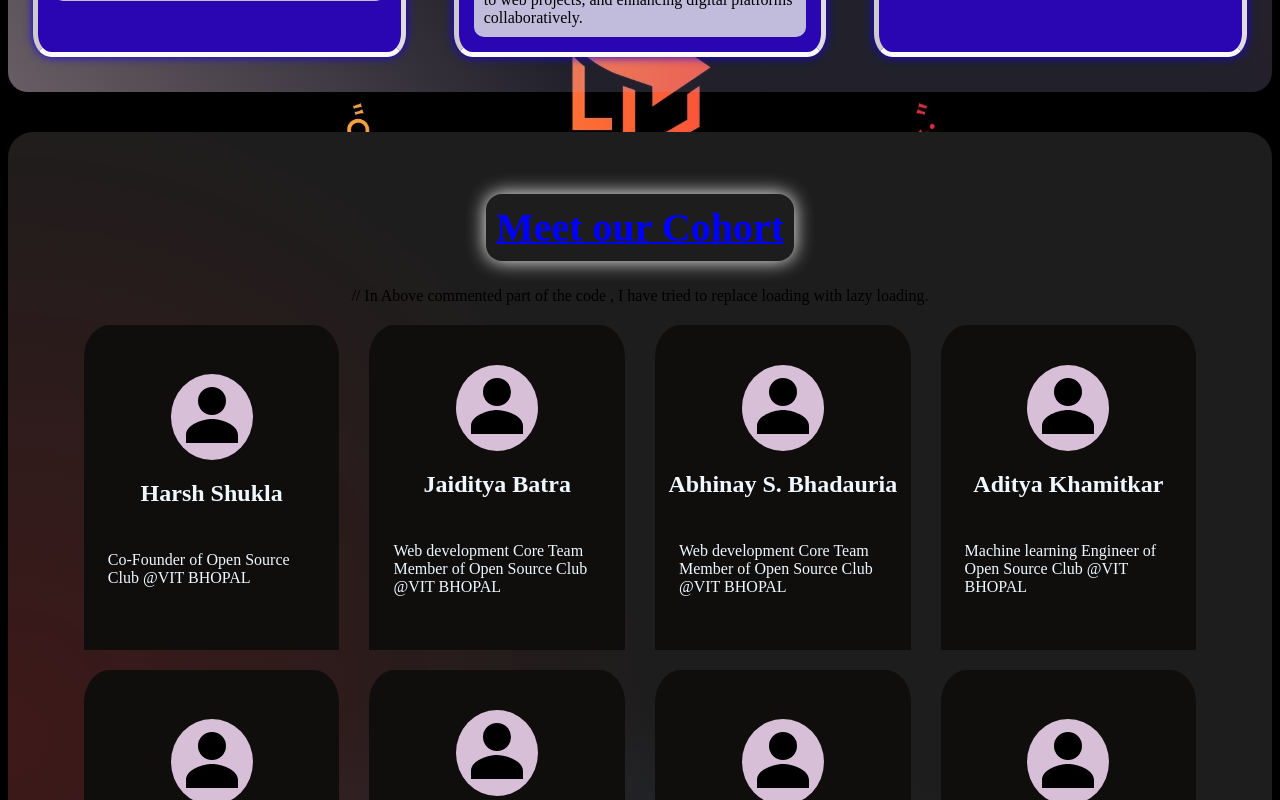
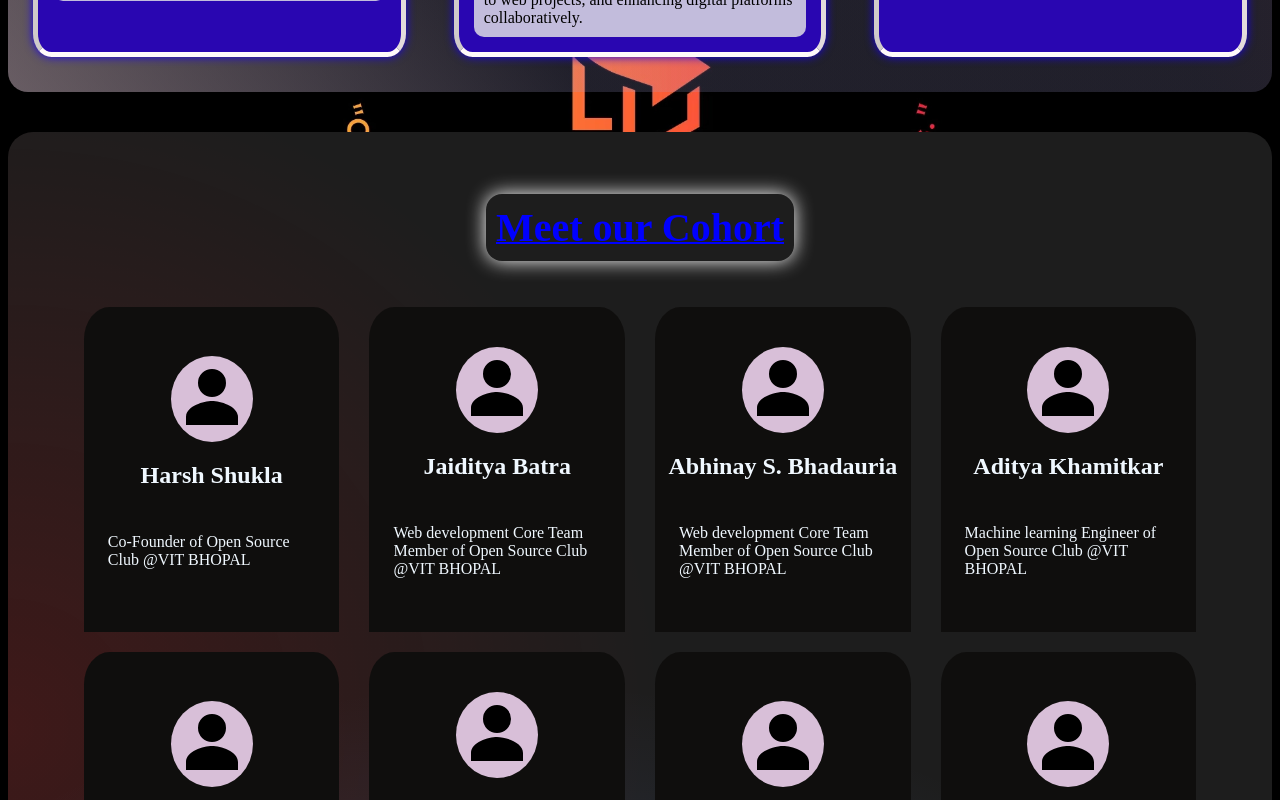
Before and after one commit to Sumit-Ks1/open-source-VIT, a React (Vite) app in the folder open-source/: page / in a window 1280 px wide. Shown: the part 2380-3180 px from the top of the page. Built offline with nearby package versions, Linux system fonts and the light colour scheme.

Commit message:
Removed bug

```diff
--- a/open-source/src/components/teamMembers/TeamMembers.jsx
+++ b/open-source/src/components/teamMembers/TeamMembers.jsx
@@ -4,7 +4,7 @@ import team from './teammembers.module.css';
 import Member from './Member.jsx';
 // const Member = React.lazy(() => import('./Member.jsx'));
 import { IoPersonSharp } from "react-icons/io5";
-
+// commented part of the code , I have tried to replace loading with lazy loading.
 export default function TeamMembers() {
     return (
         <div className={team.mainteamcontainer}>
@@ -37,7 +37,7 @@ export default function TeamMembers() {
                     <div className={team.lazyloading}><h2>Loading...</h2></div>
                 </div>
             }> */}
-            // In Above commented part of the code , I have tried to replace loading with lazy loading.
+
             <div className={team.teamcontainer}>
                 <Member profile={<IoPersonSharp size="4em" />} name="Harsh Shukla" position="Co-Founder" />
                 <Member profile={<IoPersonSharp size="4em" />} name="Jaiditya Batra" position="Web development Core Team Member" />
```
